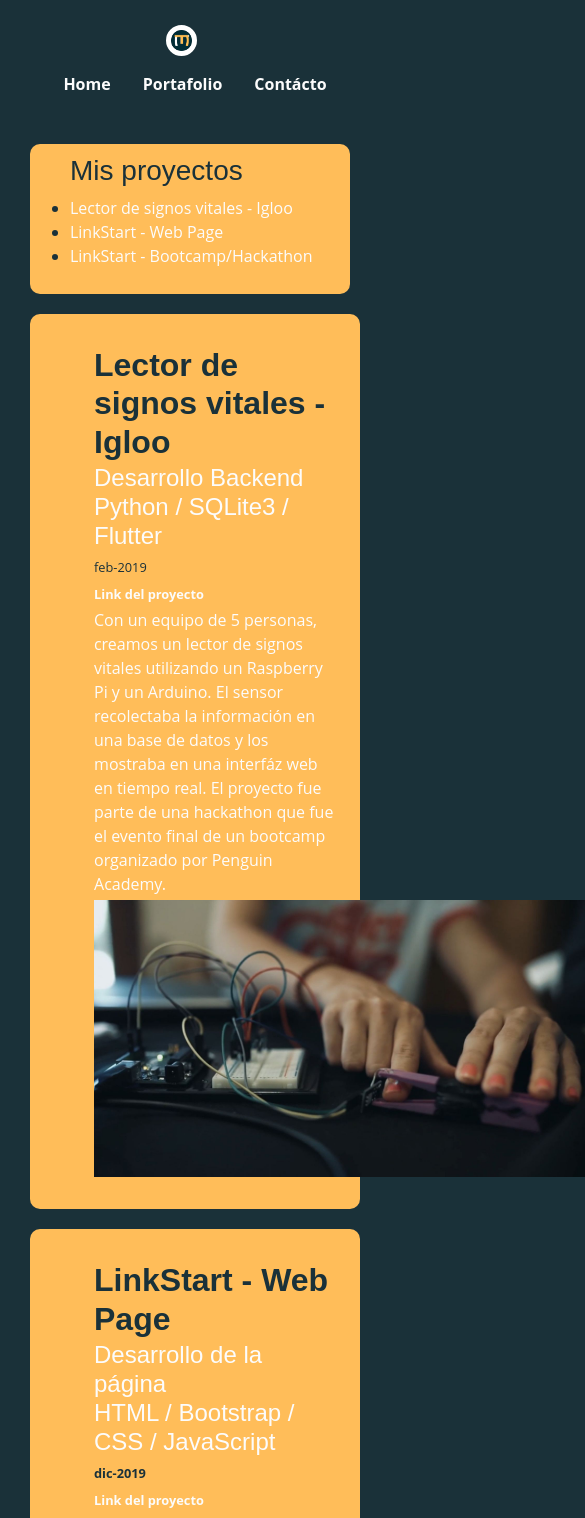
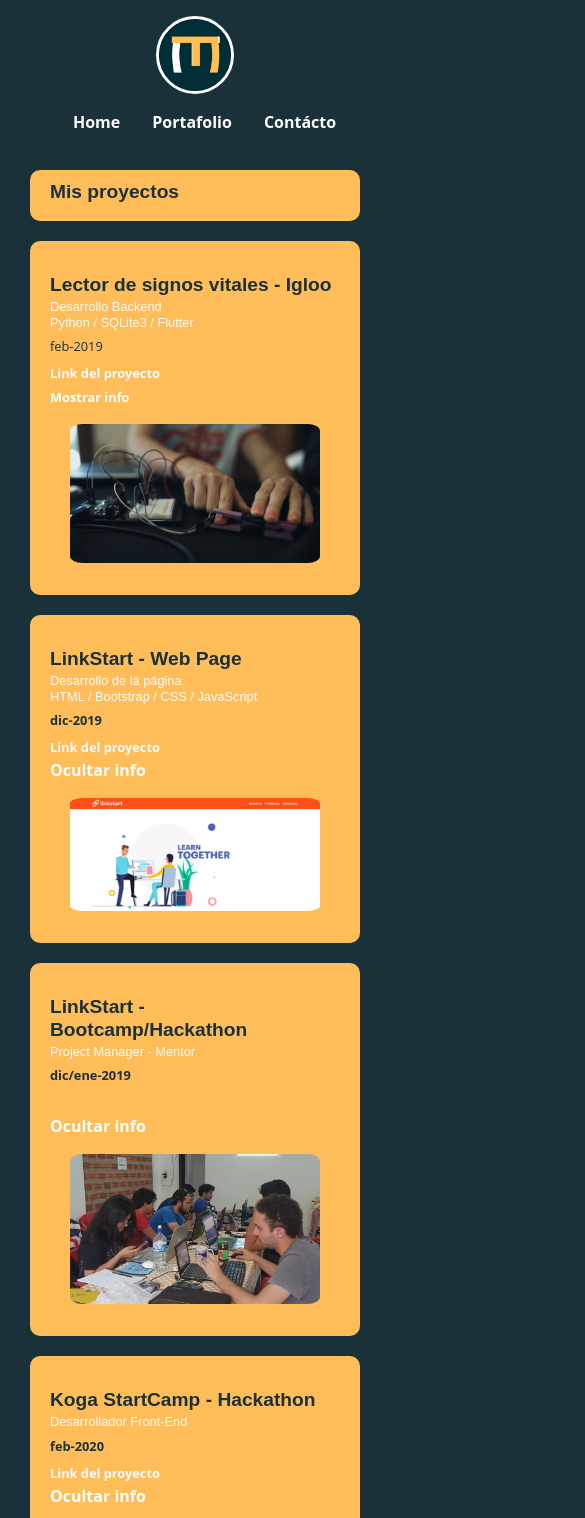
Before and after one commit to fermellone/fermellone, a Vue app: page /portfolio in a window 390 px wide. Shown: the top 1518 px of the page, 585 px wide, since content can reach past the window. Built offline with nearby package versions, Linux system fonts and the light colour scheme.

Commit message:
se agregaron los ocultar datos dentro de las secciones de proyectos

```diff
--- a/public/styles.css
+++ b/public/styles.css
@@ -32,6 +32,13 @@
 
 /* HEADER */
 
+.home {
+    /* max-height: 80vh; */
+    position: relative;
+    margin: 0;
+    padding-bottom: 0.5rem;
+}
+
 
 .nav-bar {
     background-color: var(--primario);
@@ -54,7 +61,7 @@
     margin-top: 1rem;
     margin-bottom: 1rem;
     border-radius: 50%;
-    border: 5px white solid;
+    border: 0.4rem white solid;
     margin-left: -1.7rem;
 }
 
@@ -102,6 +109,7 @@
 #principal{
     background-color: var(--primario);
     display: flex;
+    justify-content: space-around;
     flex-wrap: wrap-reverse;
     margin: 0 auto;
     /* padding-top: 1.38rem; */
@@ -113,6 +121,7 @@
 
 
 .hero-img {
+    width: 400px;
     margin-top: 2rem;
     border-radius: 100%;
 }
@@ -158,7 +167,6 @@
     margin: 20px;
     border-radius: 10px;
     padding: 2rem 20px;
-    padding-left: 4rem;
 }
 
 .project-title {
@@ -186,6 +194,16 @@
 
 .project-imageWrapper {
     margin: auto;
+    width: 500px;
+}
+
+.project-imageWrapper img {
+    width: inherit;
+    border-radius: 5%;
+}
+.description-toggler {
+    color: white;
+    font-weight: bold;
 }
 
 
@@ -264,3 +282,78 @@
 .datos-contacto {
     list-style: none;
 }
+
+.projects-list h3 {
+    font-size: 1.2rem;
+    font-weight: bold;
+    margin-left: 20px;
+    color: #1A3139;
+}
+.fade-enter-active, .fade-leave-active {
+    transition: opacity .5s;
+}
+.fade-enter, .fade-leave-to {
+    opacity: 0;
+}
+.general-enter-active, .general-leave-active {
+    transition: height 0.5s;
+}
+.general-enter, .general-leave-to {
+    height: 31px;
+}
+
+/* MOBILE */
+
+@media (max-width: 600px) and (min-width: 120px) {
+    .navbar-items {
+        margin: auto;
+        margin-left: 1.2rem;
+        padding-bottom: 0;
+    }
+
+    .nav-brand img {
+        width: 20%;
+        margin: auto;
+        margin-top: 1rem;
+        margin-bottom: 1rem;
+        border-radius: 50%;
+        border: 0.2rem white solid;
+    }
+    .hero-img {
+        text-align: center;
+        width: 230px;
+        height: 230px;
+        margin: 1rem auto;
+    }
+    .hero-text {
+        font-size: 1rem;
+        text-align: center;
+        margin: 1rem auto;
+    }
+
+    /* Portfolio */
+
+    .projects-list {
+        margin: 20px;
+        width: auto;
+    }
+    .projects-list ul {
+        margin-right: 20px;
+        padding-right: 13px;
+    }
+    .project-imageWrapper {
+        margin: auto;
+        width: 250px;
+    }
+    .project-imageWrapper img {
+        width: inherit;
+        border-radius: 5%;
+    }
+
+    .project-title {
+        font-size: 1.2rem;
+    }
+    .project-details {
+        font-size: .8rem;
+    }
+  }
--- a/src/components/Hero.vue
+++ b/src/components/Hero.vue
@@ -1,7 +1,7 @@
 <template>
     <section id="principal" class="row">
-        <h1 class="hero-text col-md-8">Hey! Me llamo <strong><br>Fernando Mellone</strong><br>soy <strong>FullStack Developer</strong><br>y me encanta<br><strong>compartir conocimiento</strong></h1>
-        <img class="col-md-4 hero-img" src="@/assets/images/me.jpg" alt="my photo">
+        <h1 class="hero-text">Hey! Me llamo <strong><br>Fernando Mellone</strong><br>soy <strong>FullStack Developer</strong><br>y me encanta<br><strong>compartir conocimiento</strong></h1>
+        <img class="hero-img" src="@/assets/images/me.jpg" alt="my photo">
     </section>
 </template>
 
@@ -12,8 +12,4 @@
 </script>
 
 <style>
-    .hero-img {
-        height: 400px;
-        /* width: 100px; */
-    }
 </style>
--- a/src/views/Home.vue
+++ b/src/views/Home.vue
@@ -16,10 +16,4 @@
 </script>
 
 <style>
-  .home {
-    /* max-height: 80vh; */
-    position: relative;
-    margin: 0;
-    padding-bottom: 0.5rem;
-  }
 </style>
--- a/src/views/Portfolio.vue
+++ b/src/views/Portfolio.vue
@@ -1,56 +1,83 @@
 <template>
     <section id="proyectos" class="projects-section">
-        <div class="projects-list">
-            <ul>
+        <transition>
+            <div v-on:click="selector = !selector" class="projects-list">
                 <h3>Mis proyectos</h3>
-                <li><a href="#igloo">Lector de signos vitales - Igloo</a></li>
-                <li><a href="#LS-webPage">LinkStart - Web Page</a></li>
-                <li><a href="#LS-bootcamp">LinkStart - Bootcamp/Hackathon</a></li>
-            </ul>
-        </div>
+                <transition name="fade">
+                    <ul v-show="selector">
+                        <li><a href="#igloo">Lector de signos vitales - Igloo</a></li>
+                        <li><a href="#LS-webPage">LinkStart - Web Page</a></li>
+                        <li><a href="#LS-bootcamp">LinkStart - Bootcamp/Hackathon</a></li>
+                        <li><a href="#LS-Koga">Koga - Hackathon</a></li>
+                    </ul>
+                </transition>
+            </div>
+        </transition>
         <article class="project" id="igloo">
             <div class="w500">
                 <h3 class="project-title">Lector de signos vitales - Igloo</h3>
                 <h4 class="project-details">Desarrollo Backend<br>Python / SQLite3 / Flutter</h4>
                 <p class="project-date"><b><small>feb-2019</small></b></p>
-                <a class="project-link" href="https://github.com/nandyme/igloo"><small><b>Link del proyecto</b></small></a>
-                <p class="project-description">
+                <a class="project-link" href="https://github.com/nandyme/igloo" target="_blank"><small><b>Link del proyecto</b></small></a>
+                <p v-on:click="uno = !uno" class="description-toggler"><small><b>{{uno ? 'Ocultar info' : 'Mostrar info'}}</b></small></p>
+                <p class="project-description" v-show="uno">
                     Con un equipo de 5 personas, creamos un lector de signos vitales utilizando un Raspberry Pi y un Arduino. El sensor recolectaba la información en una base de datos y los mostraba en una interfáz web en tiempo real. El proyecto fue parte de una hackathon
                     que fue el evento final de un bootcamp organizado por Penguin Academy.
                 </p>
             </div>
-            <figure class="project-imageWrapper w500">
-                <img class="project-image w500" src="@/assets/images/monitor_signos.jpg" alt="Foto del proyecto">
+            <figure class="project-imageWrapper">
+                <img class="project-image image-fluid" src="@/assets/images/monitor_signos.jpg" alt="Foto del proyecto">
             </figure>
         </article>
 
-        <article id="LS-webPage" class="project">
-            <div class="w500">
+        <article id="LS-webPage" class="project d-flex">
+            <div class="w500 d-">
                 <h3 class="project-title">LinkStart - Web Page</h3>
                 <h4 class="project-details">Desarrollo de la página<br>HTML / Bootstrap / CSS / JavaScript</h4>
                 <p class="project-date"><small><b>dic-2019</b></small></p>
-                <a class="project-link" href="https://nandyme.github.io/linkstart"><small><b>Link del proyecto</b></small></a>
-                <p class="project-description">Página web en GitHub Pages, desarrollada para presentar el proyecto "LinkStart Hackerspace".</p>
+                <a class="project-link" href="https://nandyme.github.io/linkstart" target="_blank"><small><b>Link del proyecto</b></small></a>
+                <p v-on:click="dos = !dos" class="description-toggler">{{dos ? 'Mostrar info' : 'Ocultar info'}}</p>
+                <p class="project-description" v-show="dos">Página web en GitHub Pages, desarrollada para presentar el proyecto "LinkStart Hackerspace".</p>
             </div>
-            <figure class="project-imageWrapper w500">
-                <img class="project-image w500" src="@/assets/images/linkstart-page.jpeg" alt="Foto de la página">
+            <figure class="project-imageWrapper">
+                <img class="project-image-fluid" src="@/assets/images/linkstart-page.jpeg" alt="Foto de la página">
             </figure>
         </article>
 
-        <article class="project" id="LS-bootcamp">
+        <article id="LS-bootcamp" class="project d-flex">
             <div class="w500">
                 <h3 class="project-title">LinkStart - Bootcamp/Hackathon</h3>
                 <h4 class="project-details">Project Manager - Mentor</h4>
                 <p class="project-date"><small><b>dic/ene-2019</b></small></p>
                 <br>
-                <p class="project-description">
+                <p v-on:click="tres = !tres" class="description-toggler">{{tres ? 'Mostrar info' : 'Ocultar info'}}</p>
+                <p v-show="tres" class="project-description">
                     Hackathon que forma parte del Plan Piloto del Proyecto "LinkStart Hackerspace" en los que desarrollamos varios proyectos reales en equipos de 6 personas usando metodología SCRUM. <br>
                     <br>
-                    <b>Contenido:</b> HTML & CSS / Git & GitHub / PHP & Laravel / Metodologías Agile - SCRUM / Vue.js
+                    <b>Contenido:</b> HTML & CSS / Git & GitHub / Node.js / Metodologías Agile - SCRUM / Vue.js
                 </p>
             </div>
-            <figure class="project-imageWrapper w500">
-                <img class="project-image w500" src="@/assets/images/hackathon.jpeg" alt="Foto del proyecto2">
+            <figure class="project-imageWrapper">
+                <img class="project-image-fluid" src="@/assets/images/hackathon.jpeg" alt="Foto del proyecto2">
+            </figure>
+        </article>
+
+        <article id="LS-Koga" class="project d-flex">
+            <div class="w500">
+                <h3 class="project-title">Koga StartCamp - Hackathon</h3>
+                <h4 class="project-details">Desarrollador Front-End</h4>
+                <p class="project-date"><small><b>feb-2020</b></small></p>
+                <a class="project-link" href="http://expresatech.herokuapp.com/home/" target="_blank"><small><b>Link del proyecto</b></small></a>
+                <br>
+                <p v-on:click="cuatro = !cuatro" class="description-toggler">{{cuatro ? 'Mostrar info' : 'Ocultar info'}}</p>
+                <p class="project-description" v-show="cuatro">
+                    Creamos un producto mínimo viable. En tres días. Una plataforma web con un juego y perfil de usuario.<br>
+                    <br>
+                    <b>Contenido:</b> HTML & CSS / Bootstrap / Git & GitHub / Django / Vue.js
+                </p>
+            </div>
+            <figure class="project-imageWrapper">
+                <img class="project-image image-fluid" src="@/assets/images/Expresa-Koga.png" alt="Foto de la plataforma">
             </figure>
         </article>
         <br>
@@ -60,6 +87,18 @@
 <script>
 
 export default {
-    name: 'Portfolio'
+    name: 'Portfolio',
+    data(){
+        return {
+                uno: false,
+                dos: false,
+                tres: false,
+                cuatro: false,
+                selector: false
+        }
+    },
+    methods: {
+
+    }
 }
 </script>
```
Also changed, not shown: src/assets/images/Expresa-Koga.png (added).
